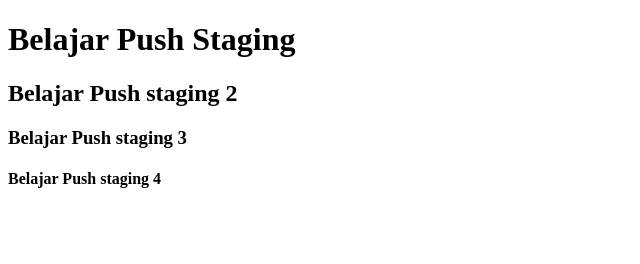
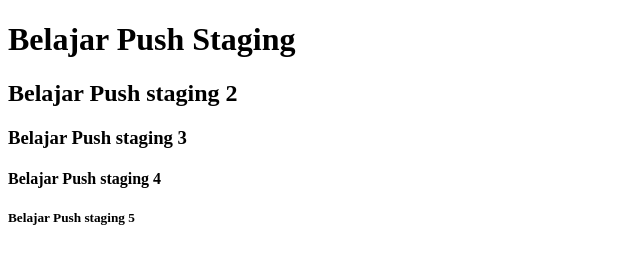
Before and after one commit to satrio95/belajar-niomic, a plain HTML site: page header.html in a window 1280 px wide. Shown: the whole page, without its empty margins (0-640 px from the left). Drawn offline with Linux system fonts and the light colour scheme.

Commit message:
add element h5

```diff
--- a/header.html
+++ b/header.html
@@ -9,5 +9,6 @@
     <h2>Belajar Push staging 2</h2>
     <h3>Belajar Push staging 3</h3>
     <h4>Belajar Push staging 4</h4>
+    <h5>Belajar Push staging 5</h5>
   </body>
 </html>
```
